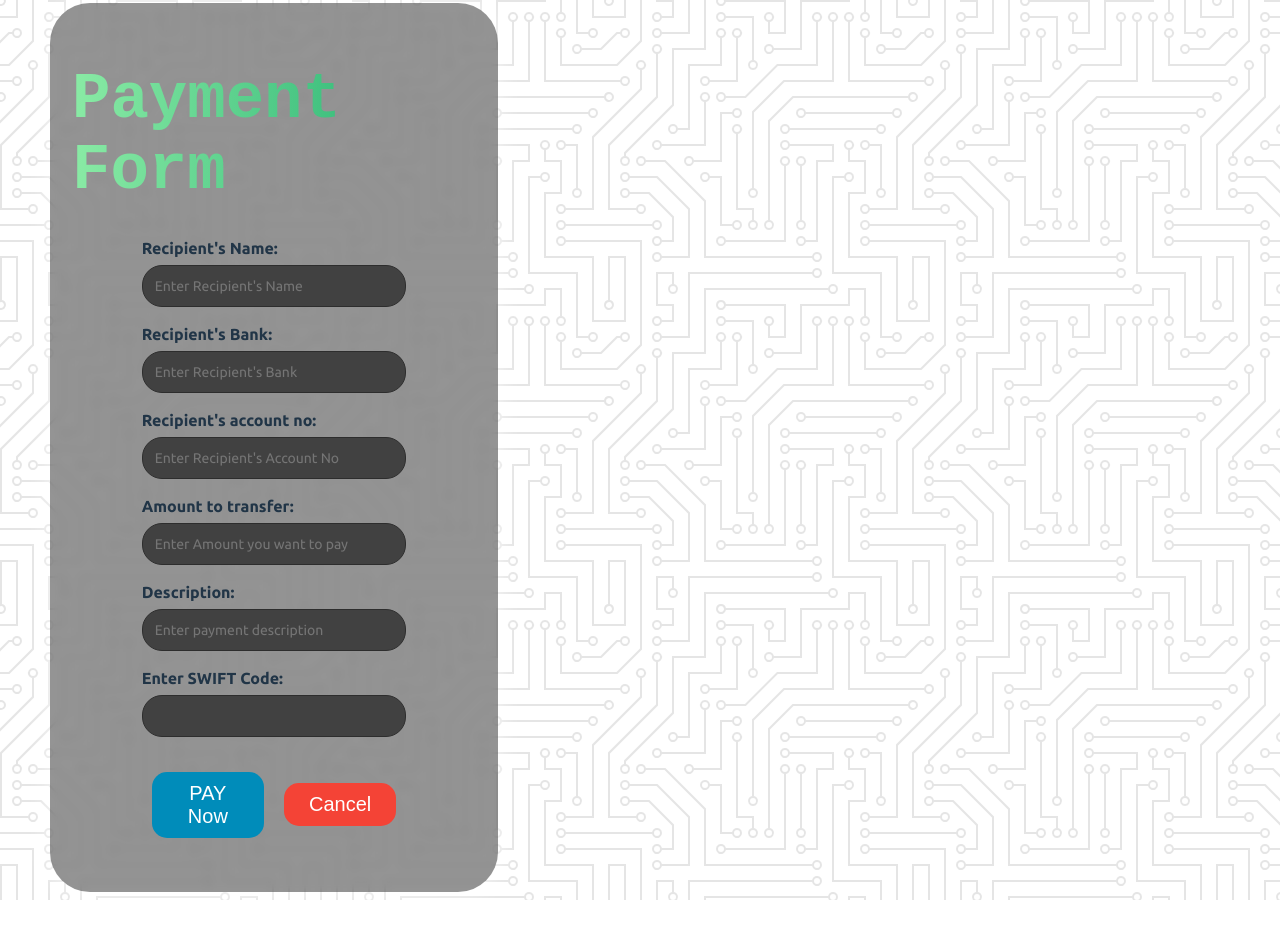
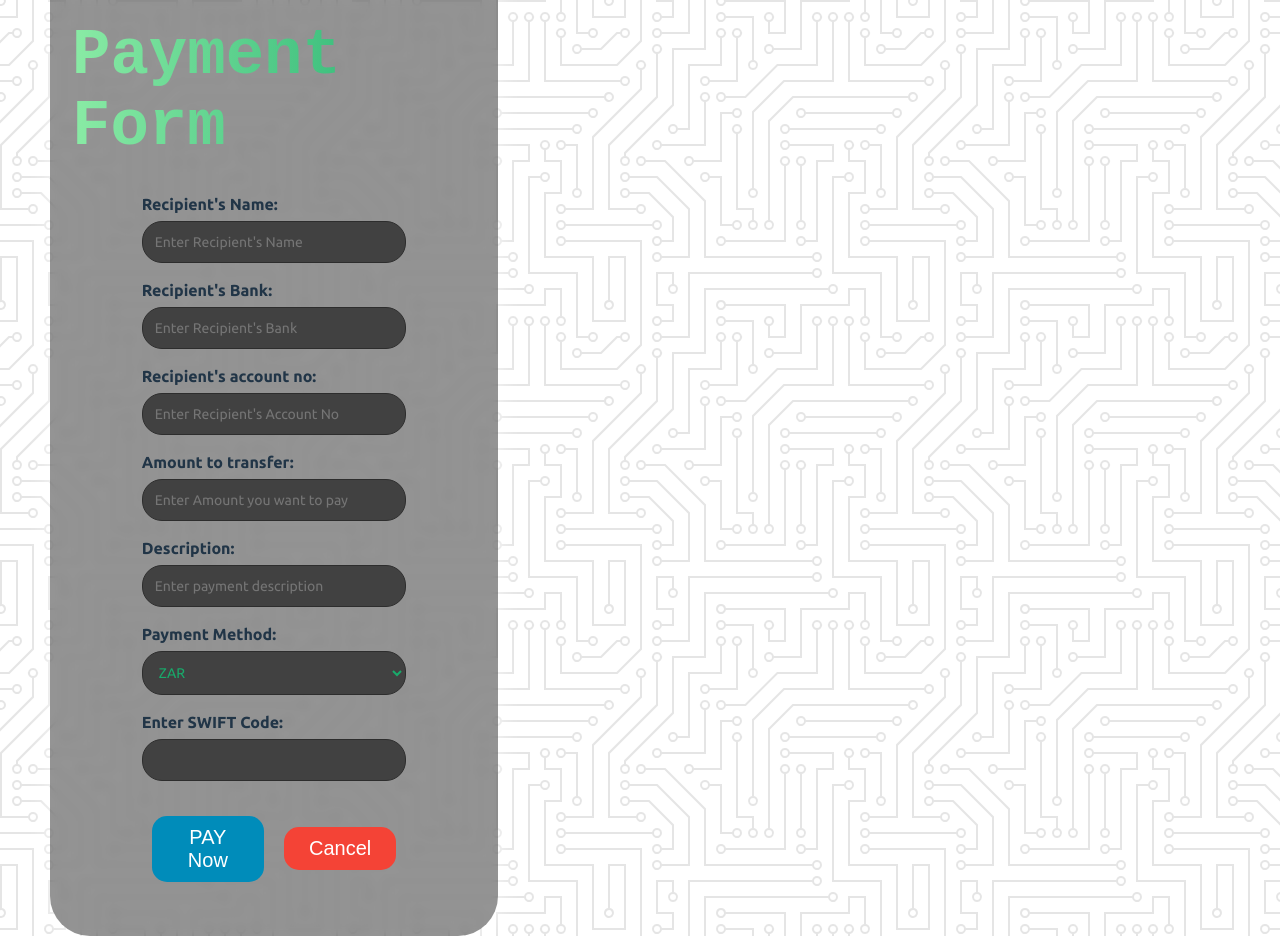
Before and after one commit to APDS7311POE-ST10144453/APDS7311-POE, a React (Vite) app in the folder client/: page /customer-payment-form in a window 1280 px wide. Before the commit the page ends 900 px from the top, so only its background shows below. Built offline with nearby package versions, Linux system fonts and the light colour scheme; sample sign-in values are in the browser's storage.

Commit message:
working on combo

```diff
--- a/client/src/pages/CustomerPaymentForm.tsx
+++ b/client/src/pages/CustomerPaymentForm.tsx
@@ -78,71 +78,49 @@ function CustomerPaymentForm() {
     };
 
     return (
-    <div className="page-container">
+        <div className="page-container"> {/* Add this class */}
             <div className="form-container">
                 <h1 className="form-title">Payment Form</h1>
-        <form className="payment-form" onSubmit={handlePayClick}>
+                <form className="payment-form">
                     <div className="form-group">
                         <label htmlFor="recipient-name">Recipient's Name:</label>
-            <input
-              className="input-field"
-              type="text"
-              id="recipient-name"
-              value={recipientName}
-              onChange={(e) => setRecipientName(e.target.value)}
-              placeholder="Enter Recipient's Name"
-              required
-            />
+                        <input className="input-field" type="text" id="recipient-name" placeholder="Enter Recipient's Name" />
                     </div>
                     <div className="form-group">
                         <label htmlFor="recipient-bank">Recipient's Bank:</label>
-            <input
-              className="input-field"
-              type="text"
-              id="recipient-bank"
-              value={recipientBank}
-              onChange={(e) => setRecipientBank(e.target.value)}
-              placeholder="Enter Recipient's Bank"
-              required
-            />
+                        <input className="input-field" type="text" id="recipient-bank" placeholder="Enter Recipient's Bank" />
                     </div>
                     <div className="form-group">
                         <label htmlFor="recipient-account-no">Recipient's account no:</label>
-            <input
-              className="input-field"
-              type="text"
-              id="recipient-account-no"
-              value={recipientAccountNumber}
-              onChange={(e) => setRecipientAccountNumber(e.target.value)}
-              placeholder="Enter Recipient's Account No"
-              required
-            />
+                        <input className="input-field" type="text" id="recipient-account-no" placeholder="Enter Recipient's Account No" />
                     </div>
                     <div className="form-group">
                         <label htmlFor="amount-transfer">Amount to transfer:</label>
-            <input
-              className="input-field"
-              type="text"
-              id="amount-transfer"
-              value={transferAmount}
-              onChange={(e) => setTransferAmount(e.target.value)}
-              placeholder="Enter Amount you want to pay"
-              required
-            />
+                        <input className="input-field" type="text" id="amount-transfer" placeholder="Enter Amount you want to pay" />
                     </div>
                     <div className="form-group">
                         <label htmlFor="description">Description:</label>
-              <input
-              className="input-field"
-              type="text"
-              id="description"
-              placeholder="Enter payment description"
-              value={description}
-              onChange={(e: React.ChangeEvent<HTMLInputElement>) => setdescription(e.target.value)}/>
+                        <input className="input-field" type="text" id="description" placeholder="Enter payment description" />
+                    </div>
+                    <div className="form-group">
+                        <label htmlFor="payment-method">Payment Method:</label>
+                        <select className="input-field" id="payment-method">
+                            <option value="zar">ZAR</option>
+                            <option value="usd">USD</option>
+                            <option value="eur">EUR</option>
+                            <option value="gbp">GBP</option>
+                            <option value="jpy">JPY</option>
+                            <option value="aud">AUD</option>
+                            <option value="cad">CAD</option>
+                            <option value="chf">CHF</option>
+                            <option value="cny">CNY</option>
+                            <option value="inr">INR</option>
+                            <option value="brl">BRL</option>
+                        </select>
                     </div>
                     <div className="form-group">
                         <label htmlFor="swift-code">Enter SWIFT Code:</label>
-            <SwiftCodeTextBox value={swiftCode} onChange={setSwiftCode} /> {/* Assuming SwiftCodeTextBox takes a value and onChange prop */}
+                        <SwiftCodeTextBox /> {/* Replace the input field with the SwiftCodeTextBox component */}
                     </div>
                     <div className="form-buttons">
                         <button type="submit" className="pay-now-button">PAY Now</button>
```
Lines whose indentation alone changed are shown as unchanged.
